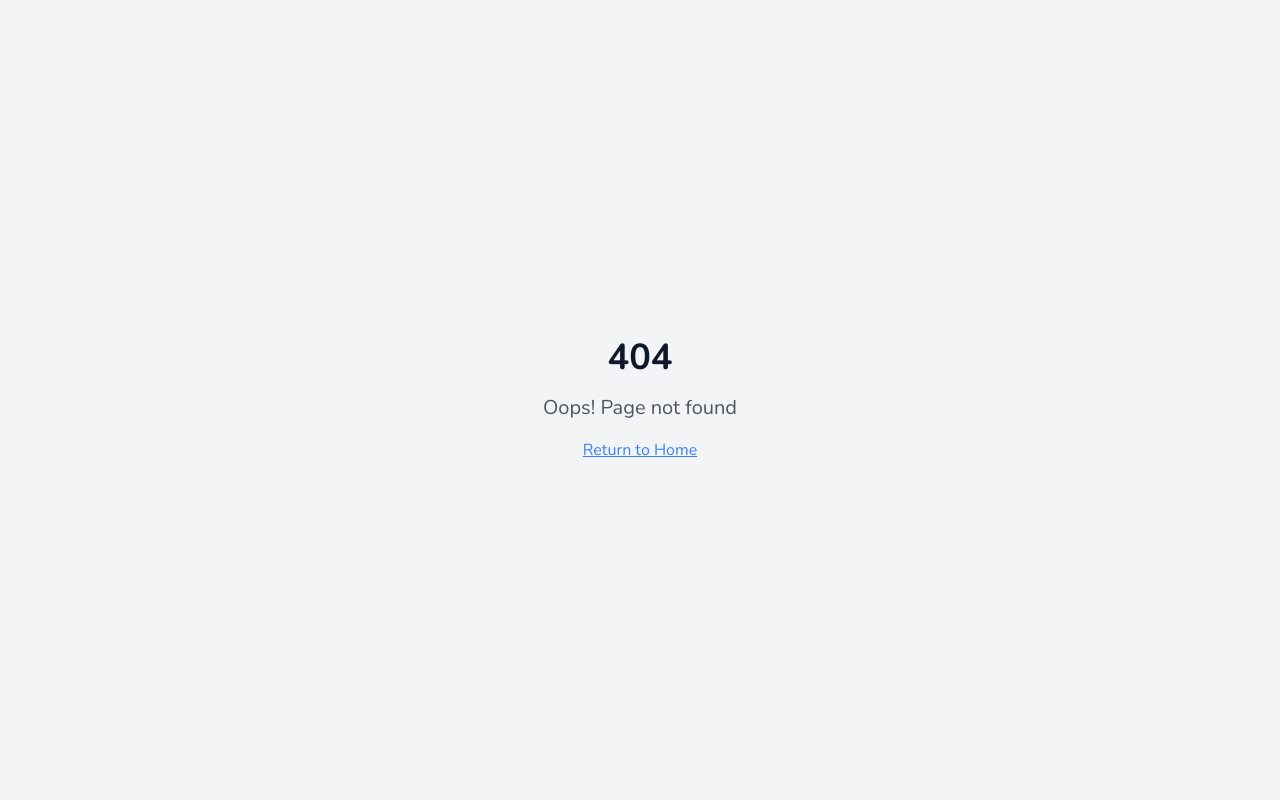
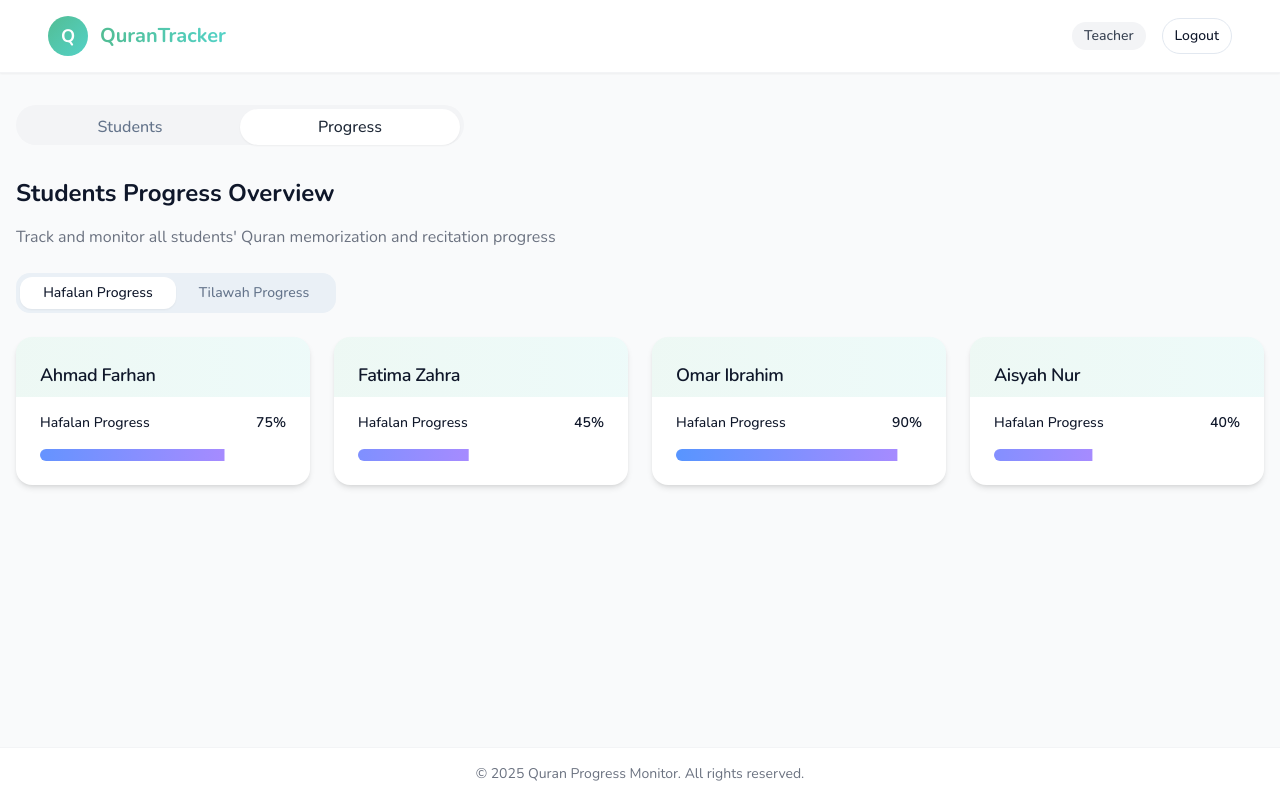
Before and after one commit to myzhaffar/mutabaah-btq-atq, a React (Vite) app: page /teacher/progress in a window 1280 px wide. Before the commit this address had no page. Built offline with nearby package versions, Linux system fonts and the light colour scheme.

Commit message:
Fix: Progress tab showing 404
Fixes the issue where the progress tab was displaying a 404 error.

```diff
--- a/src/App.tsx
+++ b/src/App.tsx
@@ -13,6 +13,7 @@ import TeacherStudentNew from "./pages/teacher/TeacherStudentNew";
 import TeacherStudentDetail from "./pages/teacher/TeacherStudentDetail";
 import TeacherStudentEdit from "./pages/teacher/TeacherStudentEdit";
 import TeacherAddProgress from "./pages/teacher/TeacherAddProgress";
+import TeacherProgress from "./pages/teacher/TeacherProgress";
 
 // Parent routes
 import ParentDashboard from "./pages/parent/ParentDashboard";
@@ -35,6 +36,7 @@ const App = () => (
           <Route path="/teacher/student/:id" element={<TeacherStudentDetail />} />
           <Route path="/teacher/student/:id/edit" element={<TeacherStudentEdit />} />
           <Route path="/teacher/student/:id/add-progress" element={<TeacherAddProgress />} />
+          <Route path="/teacher/progress" element={<TeacherProgress />} />
 
           {/* Parent Routes */}
           <Route path="/parent/dashboard" element={<ParentDashboard />} />
--- a/src/pages/NotFound.tsx
+++ b/src/pages/NotFound.tsx
@@ -1,8 +1,11 @@
-import { useLocation } from "react-router-dom";
+
+import { useLocation, useNavigate } from "react-router-dom";
 import { useEffect } from "react";
+import { Button } from "@/components/ui/button";
 
 const NotFound = () => {
   const location = useLocation();
+  const navigate = useNavigate();
 
   useEffect(() => {
     console.error(
@@ -12,13 +15,21 @@ const NotFound = () => {
   }, [location.pathname]);
 
   return (
-    <div className="min-h-screen flex items-center justify-center bg-gray-100">
-      <div className="text-center">
-        <h1 className="text-4xl font-bold mb-4">404</h1>
-        <p className="text-xl text-gray-600 mb-4">Oops! Page not found</p>
-        <a href="/" className="text-blue-500 hover:text-blue-700 underline">
+    <div className="min-h-screen flex items-center justify-center bg-gray-50">
+      <div className="text-center p-8 max-w-md">
+        <div className="w-24 h-24 mx-auto mb-6 bg-gradient-to-r from-kid-red to-kid-orange rounded-full flex items-center justify-center text-white text-4xl font-bold">
+          404
+        </div>
+        <h1 className="text-3xl font-bold mb-3 bg-gradient-to-r from-kid-red to-kid-orange bg-clip-text text-transparent">Page Not Found</h1>
+        <p className="text-gray-600 mb-8">
+          Oops! The page you are looking for doesn't exist or has been moved.
+        </p>
+        <Button
+          onClick={() => navigate("/")}
+          className="rounded-full bg-gradient-to-r from-kid-green to-kid-teal text-white hover:opacity-90"
+        >
           Return to Home
-        </a>
+        </Button>
       </div>
     </div>
   );
--- /dev/null
+++ b/src/pages/teacher/TeacherProgress.tsx
@@ -0,0 +1,104 @@
+
+import React from "react";
+import DashboardLayout from "@/components/layout/DashboardLayout";
+import { Tabs, TabsContent, TabsList, TabsTrigger } from "@/components/ui/tabs";
+import { Card, CardContent, CardHeader, CardTitle } from "@/components/ui/card";
+import { Progress } from "@/components/ui/progress";
+import { useNavigate } from "react-router-dom";
+
+// Mock data for demonstration
+const PROGRESS_SUMMARY = [
+  {
+    id: "1",
+    name: "Ahmad Farhan",
+    hafalanProgress: 75,
+    tilawahProgress: 60,
+  },
+  {
+    id: "2",
+    name: "Fatima Zahra",
+    hafalanProgress: 45,
+    tilawahProgress: 30,
+  },
+  {
+    id: "3",
+    name: "Omar Ibrahim",
+    hafalanProgress: 90,
+    tilawahProgress: 85,
+  },
+  {
+    id: "4",
+    name: "Aisyah Nur",
+    hafalanProgress: 40,
+    tilawahProgress: 25,
+  },
+];
+
+const TeacherProgress = () => {
+  const navigate = useNavigate();
+  const [activeTab, setActiveTab] = React.useState<string>("hafalan");
+
+  return (
+    <DashboardLayout userType="teacher" currentTab="progress" onTabChange={(tab) => navigate(`/teacher/${tab}`)}>
+      <div className="mb-6">
+        <h1 className="text-2xl font-bold mb-4">Students Progress Overview</h1>
+        <p className="text-gray-500">Track and monitor all students' Quran memorization and recitation progress</p>
+      </div>
+
+      <Tabs
+        value={activeTab}
+        onValueChange={setActiveTab}
+        className="w-full mb-6"
+      >
+        <TabsList className="w-full max-w-xs">
+          <TabsTrigger value="hafalan" className="flex-1">Hafalan Progress</TabsTrigger>
+          <TabsTrigger value="tilawah" className="flex-1">Tilawah Progress</TabsTrigger>
+        </TabsList>
+
+        <TabsContent value="hafalan" className="mt-6">
+          <div className="grid grid-cols-1 md:grid-cols-2 lg:grid-cols-4 gap-6">
+            {PROGRESS_SUMMARY.map((student) => (
+              <Card key={student.id} className="overflow-hidden border-none shadow-md rounded-2xl">
+                <CardHeader className="bg-gradient-to-r from-kid-green/10 to-kid-teal/10 pb-2">
+                  <CardTitle className="text-lg">{student.name}</CardTitle>
+                </CardHeader>
+                <CardContent className="pt-4">
+                  <div className="space-y-4">
+                    <div className="flex items-center justify-between mb-1">
+                      <p className="text-sm font-medium">Hafalan Progress</p>
+                      <p className="text-sm font-semibold">{student.hafalanProgress}%</p>
+                    </div>
+                    <Progress value={student.hafalanProgress} className="h-3 rounded-full" />
+                  </div>
+                </CardContent>
+              </Card>
+            ))}
+          </div>
+        </TabsContent>
+
+        <TabsContent value="tilawah" className="mt-6">
+          <div className="grid grid-cols-1 md:grid-cols-2 lg:grid-cols-4 gap-6">
+            {PROGRESS_SUMMARY.map((student) => (
+              <Card key={student.id} className="overflow-hidden border-none shadow-md rounded-2xl">
+                <CardHeader className="bg-gradient-to-r from-kid-purple/10 to-kid-blue/10 pb-2">
+                  <CardTitle className="text-lg">{student.name}</CardTitle>
+                </CardHeader>
+                <CardContent className="pt-4">
+                  <div className="space-y-4">
+                    <div className="flex items-center justify-between mb-1">
+                      <p className="text-sm font-medium">Tilawah Progress</p>
+                      <p className="text-sm font-semibold">{student.tilawahProgress}%</p>
+                    </div>
+                    <Progress value={student.tilawahProgress} className="h-3 rounded-full" />
+                  </div>
+                </CardContent>
+              </Card>
+            ))}
+          </div>
+        </TabsContent>
+      </Tabs>
+    </DashboardLayout>
+  );
+};
+
+export default TeacherProgress;
```
